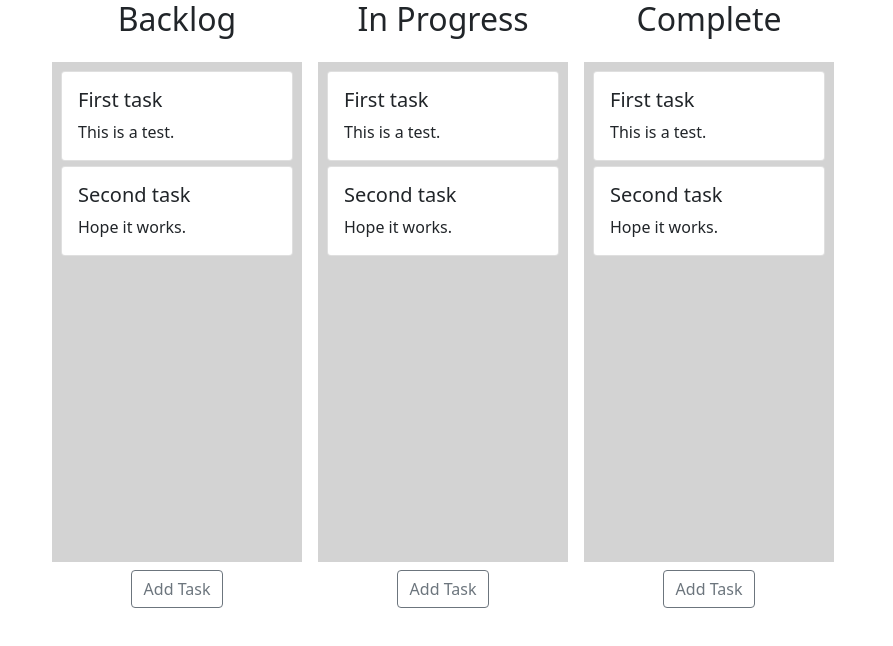
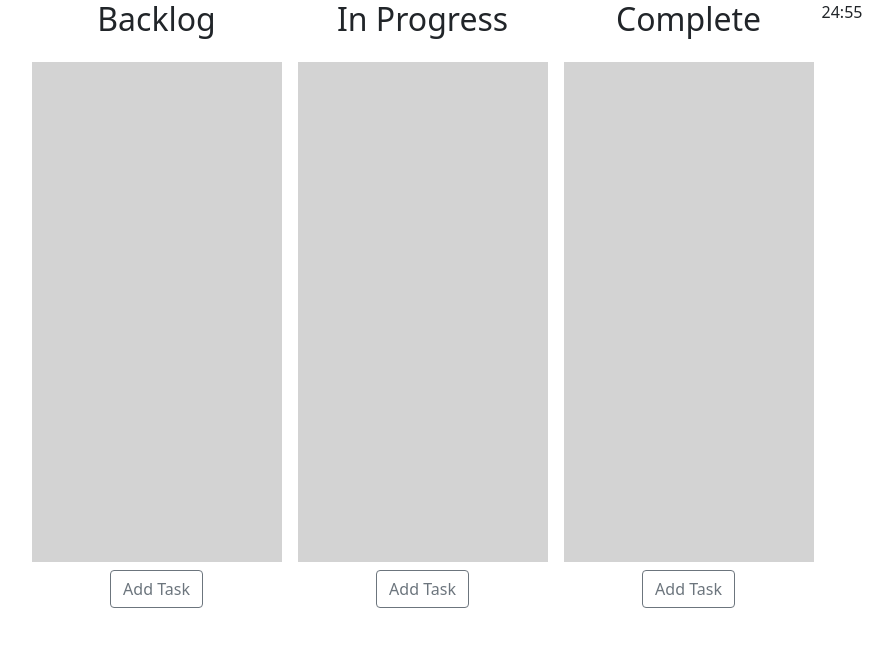
Before and after one commit to acaldwell1997/personal-pomodoro-kanban, a React (Create React App) app in the folder pomodoro-kanban/: page / in a window 1280 px wide. Shown: the top 646 px of the page, without its empty margins (197-1090 px from the left). Built offline with nearby package versions, Linux system fonts and the light colour scheme.

Commit message:
Pomodoro Addition and Working on Adding Tasks
Tasks are not set to the state, causing the added tasks to not display when adding. Pomodoro needs CSS, but appears to be working.

```diff
--- a/pomodoro-kanban/src/App.js
+++ b/pomodoro-kanban/src/App.js
@@ -6,19 +6,14 @@ import Card from 'react-bootstrap/Card';
 import Button from 'react-bootstrap/Button';
 import Modal from 'react-bootstrap/Modal';
 import Form from 'react-bootstrap/Form';
+import Pomodoro from './Pomodoro'
 import 'bootstrap/dist/css/bootstrap.min.css';
 
 const backlogItems = [
-	{id: uuid(), content: 'First task', desc:'This is a test.'},
-	{id: uuid(), content: 'Second task', desc:'Hope it works.'}
 ];
 const progressItems = [
-	{id: uuid(), content: 'First task', desc:'This is a test.'},
-	{id: uuid(), content: 'Second task', desc:'Hope it works.'}
 ];
 const completeItems = [
-	{id: uuid(), content: 'First task', desc:'This is a test.'},
-	{id: uuid(), content: 'Second task', desc:'Hope it works.'}
 ];
 const columnsFromBackend =
 	{
@@ -82,6 +77,27 @@ function AddModal() {
 
   const handleClose = () => setShow(false);
   const handleShow = () => setShow(true);
+  const addTask = () => {
+	  setShow(false);
+	  let group = document.querySelector('select').value;
+	  let content = document.querySelector('#content').value;
+	  let desc = document.querySelector('#desc').value;
+	  console.log(group)
+	    switch(group) {
+    case 'Backlog':
+	  console.log(content)
+      backlogItems.push({id: uuid(), content:content, desc:desc});
+	  this.setState({backlogItems: [...this.state.backlogItems, {id: uuid(), content:content, desc:desc}]});
+    case 'In Progress':
+      progressItems.push({id: uuid(), content:content, desc:desc});
+	  this.setState({progressItems: [...this.state.progressItems, {id: uuid(), content:content, desc:desc}]});
+	case 'Complete':
+      completeItems.push({id: uuid(), content:content, desc:desc});
+      this.setState({completeItems: [...this.state.completeItems, {id: uuid(), content:content, desc:desc}]});
+  }
+
+  }
+
 
   return (
     <>
@@ -92,12 +108,12 @@ function AddModal() {
         </Modal.Header>
         <Modal.Body>
 	  <Form>
-  <Form.Group className="mb-3" controlId="formBasicEmail">
+  <Form.Group className="mb-3" controlId="content">
     <Form.Label>Title</Form.Label>
     <Form.Control type="text" placeholder="Task Title" />
   </Form.Group>
 
-  <Form.Group className="mb-3" controlId="formBasicPassword">
+  <Form.Group className="mb-3" controlId="desc">
     <Form.Label>Description</Form.Label>
     <Form.Control as="textarea" rows={3} placeholder="Task Description" />
   </Form.Group>
@@ -115,17 +131,19 @@ function AddModal() {
           <Button variant="outline-secondary" onClick={handleClose}>
             Close
           </Button>
-          <Button variant="outline-primary" onClick={handleClose}>
+          <Button variant="outline-primary" id="save" onClick={addTask}>
             Save Changes
           </Button>
         </Modal.Footer>
       </Modal>
     </>
+
   );
 }
 
 function App() {
 	const [columns, setColumns] = useState(columnsFromBackend);
+
   return (
     <div style={{display:'flex',justifyContent:'center', height:'100%'}}>
 	  <DragDropContext onDragEnd={result => onDragEnd(result, columns, setColumns)}>
@@ -134,7 +152,7 @@ function App() {
 		 <div style={{display: 'flex', flexDirection: 'column', alignItems: 'center'}}>
 
 
-		 <h2 class="mb-3"> {column.name} </h2>
+		 <h2 className="mb-3"> {column.name} </h2>
 
 			<div style={{margin: 8}}>
 		 	<Droppable droppableId={id} key={id}>
@@ -189,10 +207,12 @@ style={{
 	<div>
 
 <AddModal />
+
     </div>
 			</div>
 		 )})}
 	  </DragDropContext>
+<Pomodoro />
     </div>
   );
 }
--- /dev/null
+++ b/pomodoro-kanban/src/Pomodoro.js
@@ -0,0 +1,41 @@
+// JavaScript Document
+
+import React, {useState, useEffect} from "react";
+
+export default function Pomodoro(){
+	const[minutes, setMinutes] = useState(25);
+	const [seconds, setSeconds] = useState(0);
+	const[displayMessage, setDisplayMessage] = useState(false);
+
+	useEffect(()=>{
+		let interval = setInterval(()=> {
+			clearInterval(interval);
+
+			if(seconds === 0){
+				if( minutes !== 0){
+					setSeconds(59);
+					setMinutes(minutes-1);
+				} else{
+					let minutes = displayMessage ? 24 :  4;
+					let seconds = 59;
+
+					setSeconds(seconds);
+					setMinutes(minutes);
+					setDisplayMessage(displayMessage);
+				}
+			}else{
+				setSeconds(seconds - 1);
+			}
+		}, 1000)
+	},[seconds]);
+
+	const timerMinutes = minutes < 10 ? `05{minutes}` : minutes;
+	const timerSeconds = seconds < 10 ? `05{seconds}` : seconds;
+
+	return <div className="pomodoro">
+			<div className="message">
+				{displayMessage &&  <div>Break time! Next session starts in </div>}
+				</div>
+				<div className="timer">{timerMinutes}:{timerSeconds}</div>
+		</div>;
+}
```
